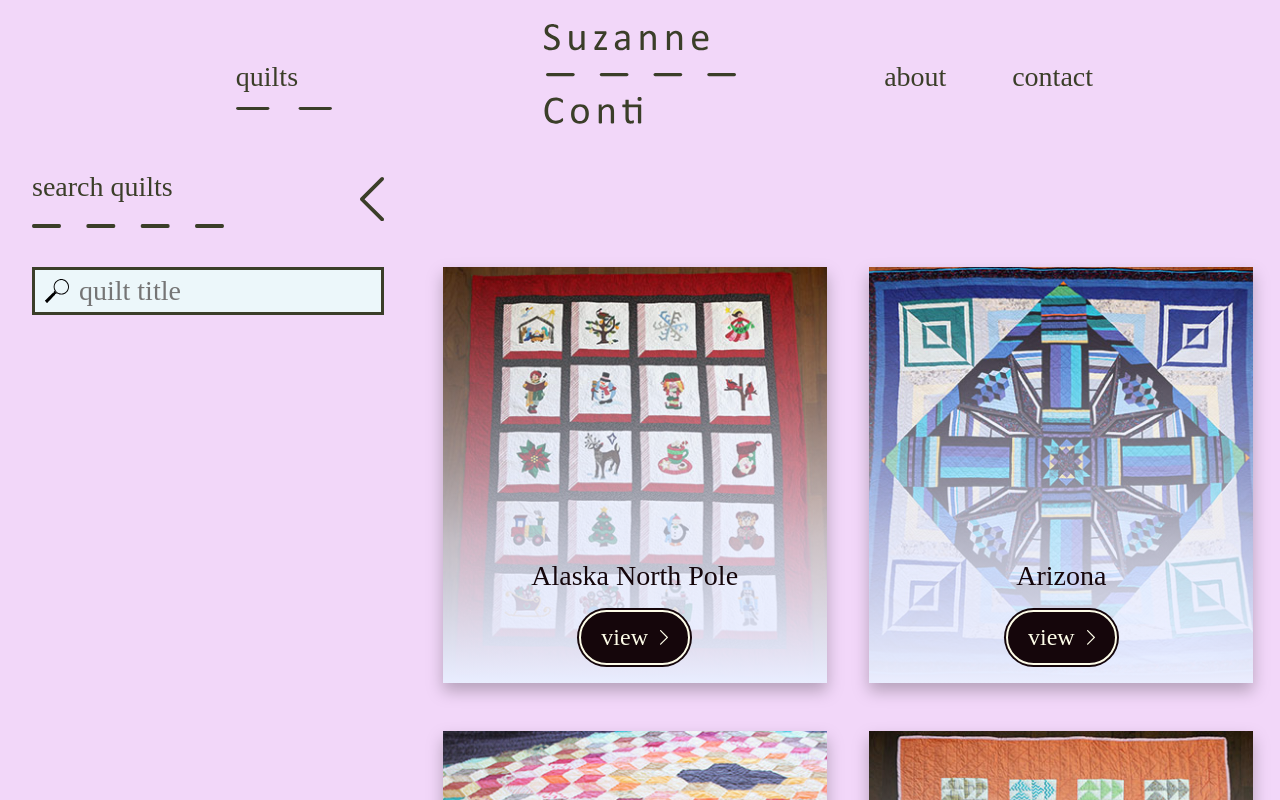
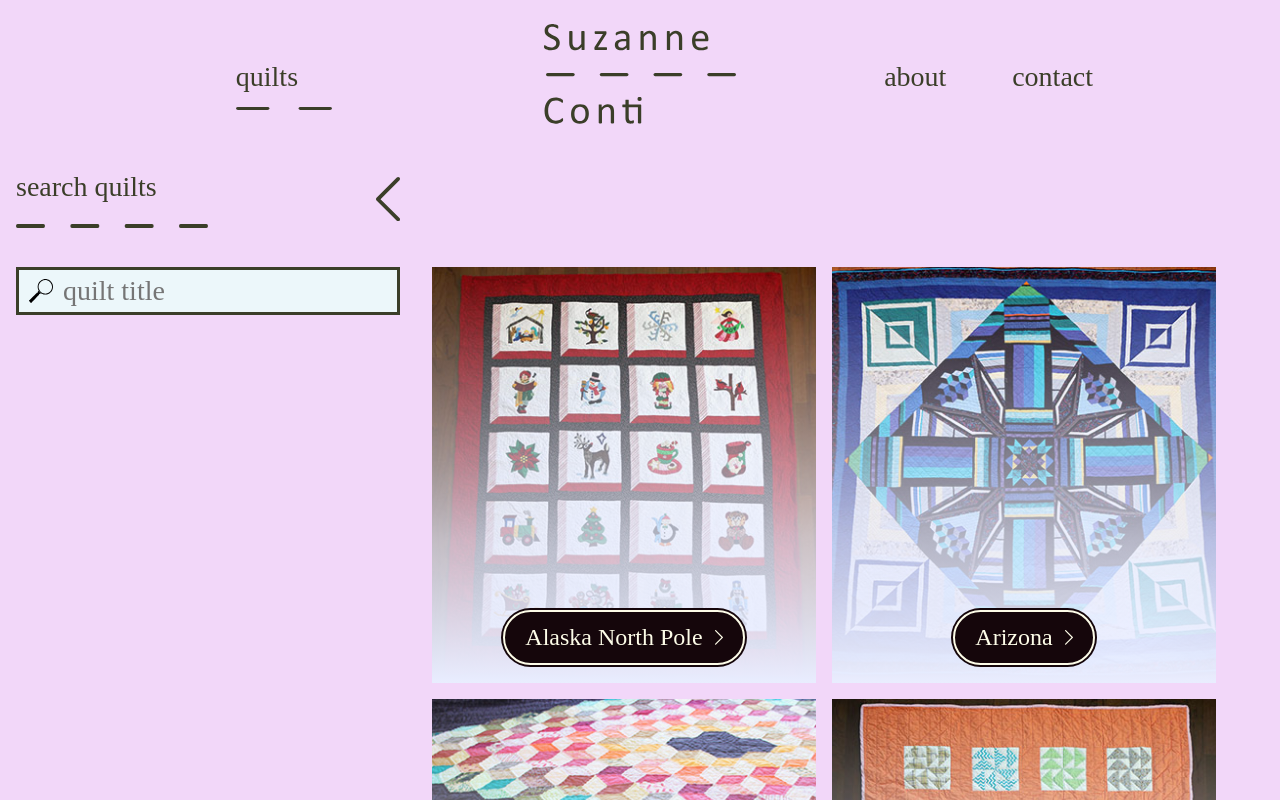
Before and after one commit to stephendewyer/suzannecontiquilts, a SvelteKit app: page /quilts in a window 1280 px wide. Shown: the top 800 px of the page. Built offline with nearby package versions, Linux system fonts and the light colour scheme; a web font is replaced by a local one.

Commit message:
updating quilts

```diff
--- /dev/null
+++ b/src/lib/components/cards/QuiltCard.svelte
@@ -0,0 +1,103 @@
+<script>
+	import PrimaryButton from '$lib/components/buttons/PrimaryButton.svelte';
+
+    export let quiltData;
+
+    let cardHovered = false;
+
+    const cardHoverHandler = () => {
+
+        cardHovered = true;
+
+    };
+
+    const cardExitHandler = () => {
+
+        cardHovered = false;
+
+    };
+
+</script>
+
+<div
+    role="treeitem"
+    aria-selected={cardHovered}
+    on:focus={() => cardHoverHandler()}
+    on:blur={() => cardExitHandler()}
+    on:mouseenter={() => cardHoverHandler()}
+    on:mouseover={() => cardHoverHandler()}
+    on:mouseleave={() => cardExitHandler()}
+    on:mouseout={() => cardExitHandler()}
+    class={(cardHovered) ? "quilt_card_hovered" : "quilt_card"}
+>
+    <img
+        class="quilt_thumbnail"
+        src="/images/quilts/thumbnails{quiltData.images[0]}"
+        alt="{quiltData.name} thumbnail"
+    />
+    <div class="quilt_info_container">
+        <PrimaryButton quiltCardIsHoveredProp={cardHovered}>
+            {quiltData.name}
+        </PrimaryButton>
+    </div>
+</div>
+
+<style>
+    .quilt_card {
+		position: relative;
+		max-width: 24rem;
+        min-width: 24rem;
+		height: 26rem;
+		width: 100%;
+        will-change: filter;
+        transition: filter 0.2s linear;
+		filter: none;
+	}
+
+    .quilt_card_hovered {
+		position: relative;
+		max-width: 24rem;
+        min-width: 24rem;
+		height: 26rem;
+		width: 100%;
+        will-change: filter;
+        transition: filter 0.2s linear;
+		filter: drop-shadow(0 0.5rem 0.5rem rgba(0, 0, 0, 0.25));
+	}
+
+	.quilt_thumbnail {
+		position: absolute;
+		width: 100%;
+		height: 100%;
+		object-fit: cover;
+		object-position: bottom;
+	}
+
+	.quilt_info_container {
+		position: absolute;
+		bottom: 0;
+		left: 0;
+		right: 0;
+		top: 0;
+		padding: 1rem;
+		display: flex;
+		flex-direction: column;
+		justify-content: flex-end;
+		align-items: center;
+		background: rgb(233,237,255);
+		background: linear-gradient(0deg, rgba(233,237,255,1) 0%, rgba(233,237,255,0.7525385154061625) 35%, rgba(0,0,0,0) 100%);
+	}
+
+    @media (max-width: 750px) {
+        .quilt_card {
+            max-width: 100%;
+            min-width: 100%;
+        }
+
+        .quilt_card_hovered {
+            max-width: 100%;
+            min-width: 100%;
+        }
+    }
+
+</style>
--- a/src/routes/quilts/+page.svelte
+++ b/src/routes/quilts/+page.svelte
@@ -3,14 +3,12 @@
 	import quilts from '$lib/data/quilts.json';
 	import { createSearchStore, searchHandler } from '$lib/stores/search';
 	import quiltHeader from '$lib/images/quilts/New_Mexico/Suzanne_Conti_New_Mexico_01.jpg';
-	import PrimaryButton from '$lib/components/buttons/PrimaryButton.svelte';
 	import stitches from '$lib/images/icons/stitches.svg';
+	import QuiltCard from '$lib/components/cards/QuiltCard.svelte';
 
 	let quilts_cont;
 	let quiltSearchNavBarIsHovered = false;
 	let searchFormIsActive = true;
-	let quiltCardIsHovered = false;
-	let hoveredQuiltCardId = null;
 	let activePageId = 0;
 	let page = 0;
 	let pageCount = [];
@@ -157,37 +155,9 @@
 			bind:this={quilts_cont}
 		>
 			{#each currentPageQuilts as quilt, i}
-				<div
-					on:mouseover={() => {
-						hoveredQuiltCardId = quilt.id;
-					}}
-					on:focus={() => {
-						hoveredQuiltCardId = quilt.id;
-					}}
-					on:blur={() => {
-						hoveredQuiltCardId = null;
-					}}
-					on:mouseout={() => {
-						hoveredQuiltCardId = null;
-					}}
-					class="quilt_card_container"
-				>
-					<a href={`/quilts/${quilt.slug}`} aria-label="link to ${quilt.name}">
-						<img
-							class="quilt_thumbnail"
-							src="/images/quilts/thumbnails{quilt.images[0]}"
-							alt="{quilt.name} thumbnail"
-						/>
-						<div class="quilt_info_container">
-							<h2 class="{hoveredQuiltCardId == quilt.id ? "quilt_name_hovered" : "quilt_name"}">
-								{quilt.name}
-							</h2>
-							<PrimaryButton quiltCardIsHoveredProp={hoveredQuiltCardId == quilt.id ? quiltCardIsHovered = true : quiltCardIsHovered = false}>
-								view
-							</PrimaryButton>
-						</div>
-					</a>
-				</div>
+				<a href={`/quilts/${quilt.slug}`} aria-label="link to ${quilt.name}" class="quilt_card_container">
+					<QuiltCard quiltData={quilt} />
+				</a>
 				{:else}
 					<p>No quilts fit search criteria.</p>
 			{/each}
@@ -252,6 +222,10 @@
 
 <style>
 
+	.quilt_card_container {
+		width: auto;
+	}
+
 	.quilt_search_and_results {
 		display: flex;
 		flex-direction: row;
@@ -277,7 +251,7 @@
 		justify-content: space-between;
 		align-items: center;
 		width: 26rem;
-		padding: 1rem 2rem;
+		padding: 1rem;
 		cursor: pointer;
 	}
 
@@ -358,7 +332,7 @@
 
 	.quilt_search_form_open {
 		position: relative;
-		padding: 1rem 2rem;
+		padding: 1rem;
 		width: 100%;
 		will-change: transform;
 		transform: translateX(0);
@@ -368,7 +342,7 @@
 
 	.quilt_search_form_closed {
 		position: relative;
-		padding: 1rem 2rem;
+		padding: 1rem;
 		transform: translateX(-100%);
 		width: 100%;
 		will-change: transform;
@@ -452,66 +426,138 @@
 		display: flex;
 		flex-direction: row;
 		flex-wrap: wrap;
-		justify-content: space-evenly;
+		justify-content: flex-start;
+		gap: 1rem;
 		max-width: 2000px;
 		width: 100%;
-		margin: 1rem auto auto auto;
+		padding: 1rem;
+		width: 0 auto;
 	}
 
-	.quilt_card_container {
-		position: relative;
-		max-width: 24rem;
-		height: 26rem;
-		width: 100%;
-		margin: auto 1rem 3rem 1rem;
-		filter: drop-shadow(0 0.5rem 0.5rem rgba(0, 0, 0, 0.25));
-	}
+	@media (max-width: 1200px) {
 
-	.quilt_thumbnail {
-		position: absolute;
-		width: 100%;
-		height: 100%;
-		object-fit: cover;
-		object-position: bottom;
-	}
+		/* begin mobile quilt search  */
 
-	.quilt_info_container {
-		position: absolute;
-		bottom: 0;
-		left: 0;
-		right: 0;
-		top: 0;
-		padding: 1rem;
-		display: flex;
-		flex-direction: column;
-		justify-content: flex-end;
-		align-items: center;
-		background: rgb(233,237,255);
-		background: linear-gradient(0deg, rgba(233,237,255,1) 0%, rgba(233,237,255,0.7525385154061625) 35%, rgba(0,0,0,0) 100%);
-	}
-
-	.quilt_name {
-		text-align: center;
-		color: #15060B;
-		margin: 0 auto 1rem auto;
-		transition: all 600ms;
-		will-change: color;
-	}
-
-	.quilt_name_hovered {
-		text-align: center;
-		color: #57766B;
-		margin: 0 auto 1rem auto;
-		transition: all 600ms;
-		will-change: color;
-	}
-
-	@media (max-width: 750px) {
+		.quilt_search_nav_bar {
+			justify-content: center;
+			align-items: flex-start;
+			width: auto;
+			margin: 0 auto;
+			padding: 0 1rem;
+		}
 
 		.quilt_search_and_results {
 			display: flex;
 			flex-direction: column;
 			justify-content: flex-start;
+		}
+
+		.quilt_search_heading {
+			margin: 0 1rem 0 auto;
+		}
+
+		.quilt_search_heading_hovered {
+			margin: 0 1rem 0 auto;
+		}
+
+		.underline_stitches {
+			width: 8rem;
+		}
+
+		.arrow_container_active {
+			transform: rotateY(0) rotateX(180deg) rotate(90deg);
+			will-change: transform;
+			transition: transform 300ms ease-out;
+		}
+
+		.arrow_container {
+			transform: rotateY(0) rotateX(0) rotate(90deg);
+			will-change: transform;
+			transition: transform 300ms ease-out;
+		}
+
+		.arrow {
+			width: 1rem;
+		}
+
+		.arrow_hovered {
+			width: 1rem;
+		}
+
+		.quilt_search_form_container_open {
+			position: relative;
+			width: 100%;
+			min-width: 100%;
+			margin-left: 0;
+			height: 100%;
+			will-change: height;
+			overflow: hidden;
+			transition: height 0.3s ease-out;
+		}
+
+		.quilt_search_form_container_closed {
+			position: relative;
+			width: 100%;
+			min-width: 100%;
+			margin-left: 0;
+			height: 0;
+			will-change: height;
+			overflow: hidden;
+			transition: height 0.3s ease-out;
+		}
+
+		.quilt_search_form_open {
+			position: relative;
+			padding: 1rem;
+			width: 100%;
+			height: 100%;
+			will-change: transform;
+			transform: translateY(0) translateX(0);
+			transition: transform 0.3s ease-out;
+		}
+
+		.quilt_search_form_closed {
+			position: relative;
+			padding: 1rem;
+			width: 100%;
+			height: 100%;
+			will-change: transform;
+			transform: translateY(-100%) translateX(0);
+			transition: transform 0.3s ease-out;
+		}
+
+		.search_input {
+			font-size: 1.25rem;
+			border-width: 2px;
+		}
+
+		/* end mobile quilt search */
+
+		/* begin mobile pagination */
+
+		.pagination {
+			margin: 1rem;
+		}
+
+		ul {
+			flex-wrap: wrap;
+		}
+
+		button {
+			font-size: 1rem;
+			margin: 0.5rem auto auto auto;
+		}
+
+		.quilts_container {
+			justify-content: center;
+		}
+
+	}
+
+	@media (max-width: 750px) {
+
+		.quilt_card_container {
+			width: 100%;
 		}
 
 		/* begin mobile quilt search  */
@@ -621,9 +667,6 @@
 		}
 
 		/* end mobile pagination */
-		.quilt_card_container {
-			margin: auto 1rem 1rem 1rem;
-		}
 	}
 
 </style>
--- a/src/routes/quilts/[quilt]/+page.svelte
+++ b/src/routes/quilts/[quilt]/+page.svelte
@@ -2,7 +2,7 @@
     import { page } from '$app/stores';
     import quilts from '$lib/data/quilts.json';
     import { Splide, SplideSlide } from '@splidejs/svelte-splide';
-    import { afterUpdate, onDestroy } from 'svelte';
+    import { afterUpdate } from 'svelte';
     import '@splidejs/svelte-splide/css/skyblue';
     import stitches from '$lib/images/icons/stitches.svg';
     import NextButton from '$lib/components/buttons/NextButton.svelte';
```
Also changed, not shown: src/lib/images/icons/filter_icon.svg (added), src/lib/images/icons/sort_icon.svg (added).
